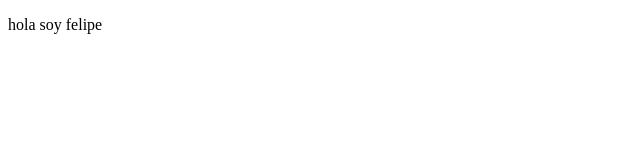
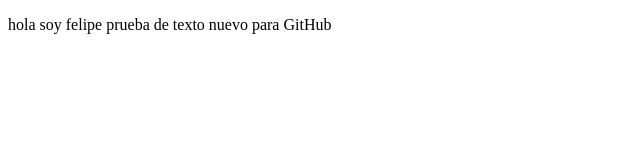
Before and after one commit to molano5858/proyectoDemoCursoPrework, a plain HTML site: page index.html in a window 1280 px wide. Shown: the whole page, without its empty margins (0-640 px from the left). Drawn offline with Linux system fonts and the light colour scheme.

Commit message:
cambios en el texto

```diff
--- a/index.html
+++ b/index.html
@@ -7,6 +7,6 @@
     <title>Hola mundo</title>
 </head>
 <body>
-    <p>hola soy felipe</p>
+    <p>hola soy felipe prueba de texto nuevo para GitHub</p>
 </body>
 </html>
```
